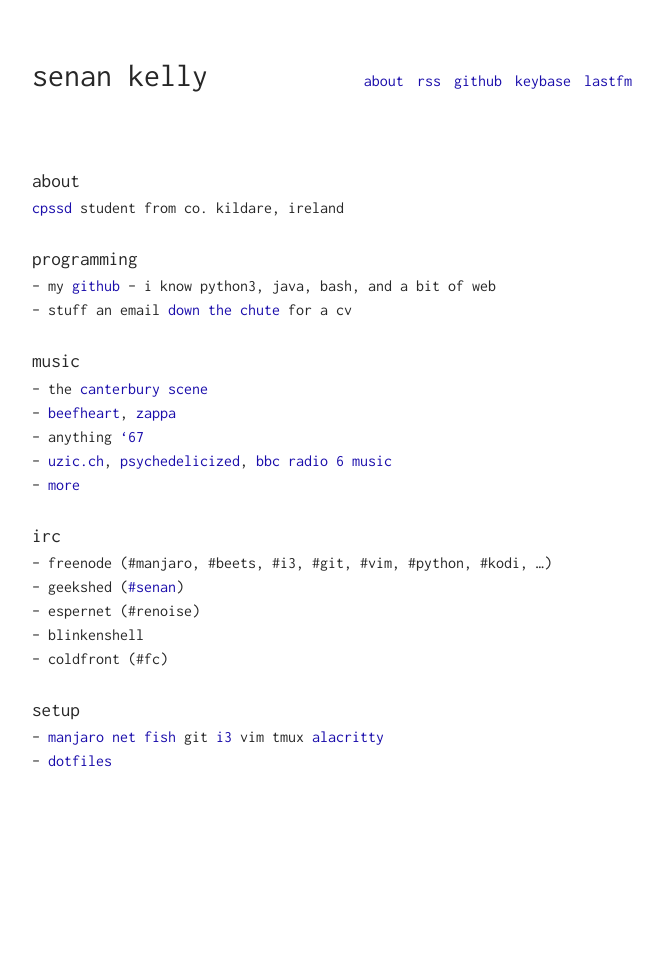
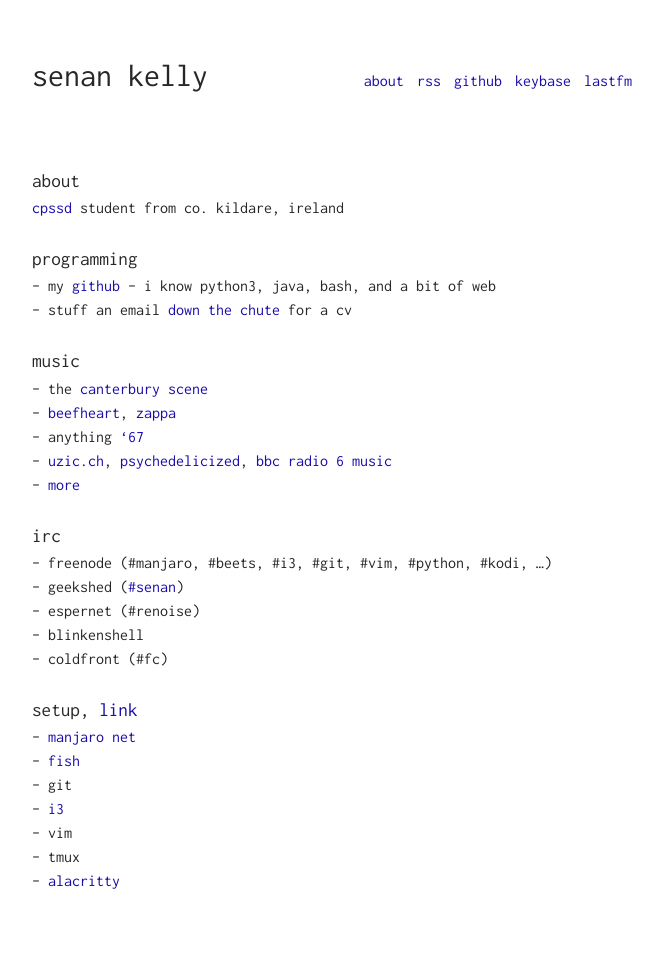
Before and after one commit to sentriz/xyz, a Jekyll site: the page built from about.md, in a window 1280 px wide. Shown: the whole page, without its empty margins (308-971 px from the left). Built offline with Jekyll 4.4.1, drawn with Linux system fonts in a browser that asks for light colours; before the commit the page ends 900 px from its top, so only the background shows below that.

Commit message:
use list

```diff
--- a/about.md
+++ b/about.md
@@ -26,12 +26,11 @@ title: about
 -- blinkenshell
 -- coldfront (#fc)
 
-# setup
--- {% for item in site.data.setup -%}
-       {%- if item.link %}
-           [{{ item.name }}]({{ item.link }})
-       {%- else %}
-           {{ item.name }}
-       {%- endif %}
-   {%- endfor %}
--- [dotfiles](https://github.com/sentriz/dotfiles)
+# setup, [link](https://github.com/sentriz/dotfiles)
+{% for item in site.data.setup -%}
+   -- {% if item.link %}
+          [{{ item.name }}]({{ item.link }})
+      {% else %}
+          {{ item.name }}
+      {% endif %}
+{%- endfor %}
```
